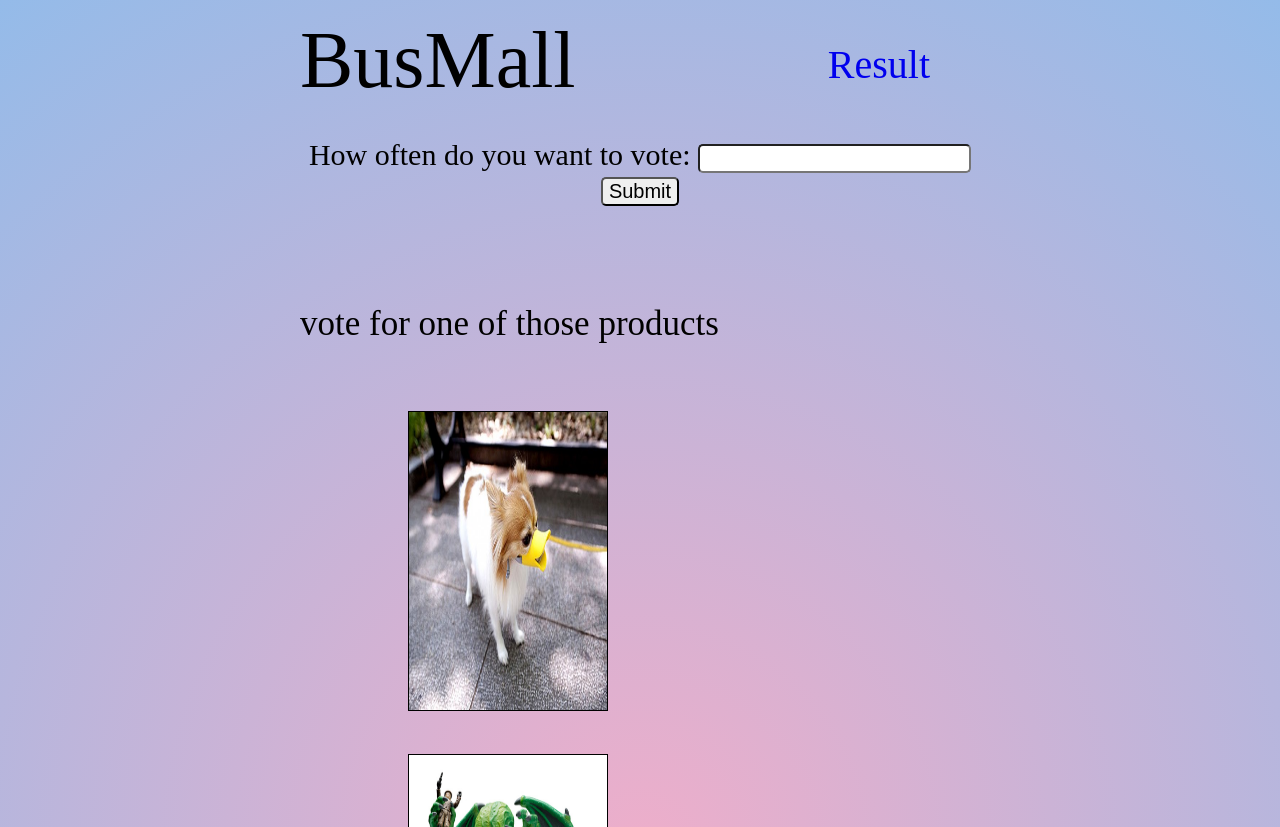
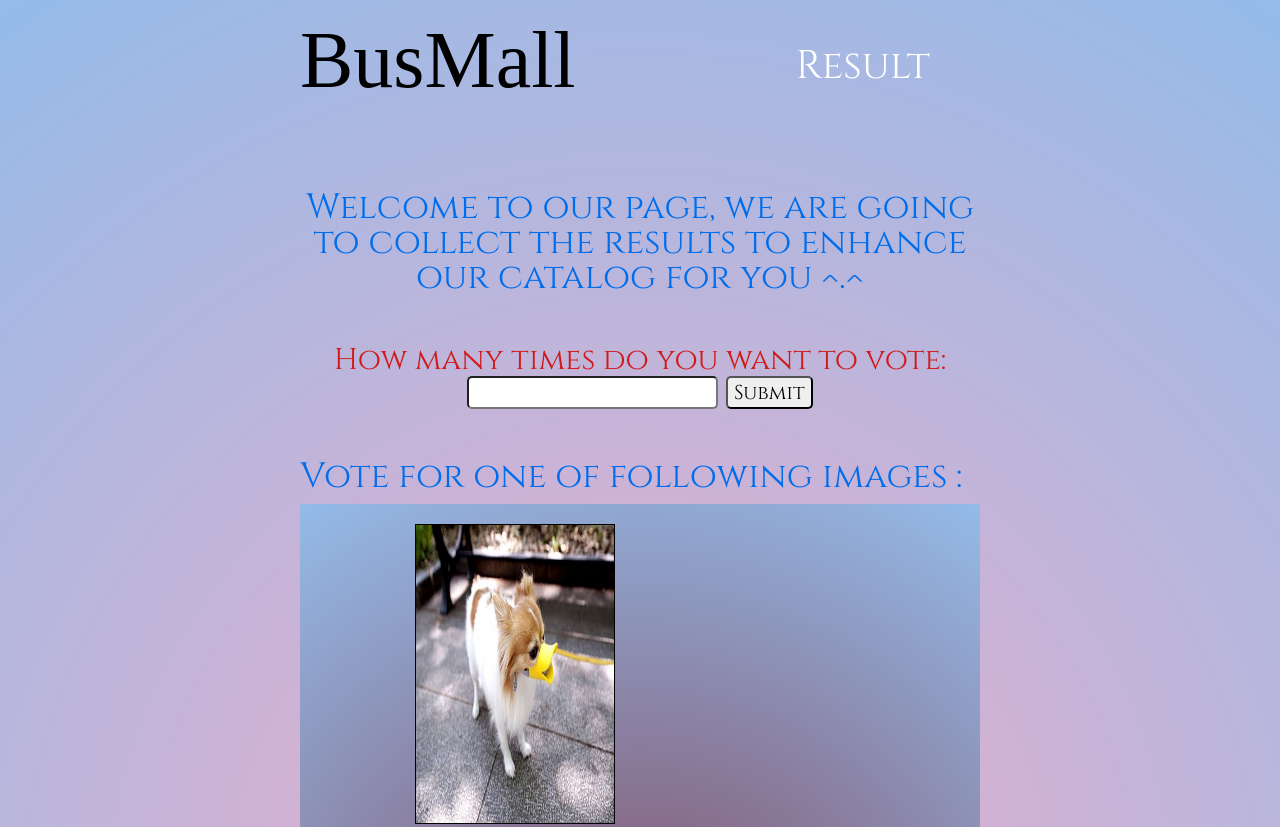
Before and after one commit to masalha-96/BusMall, a plain HTML site: page index.html in a window 1280 px wide. Shown: the top 827 px of the page. Drawn offline with Linux system fonts and the light colour scheme; a web font is replaced by a local one.

Commit message:
final touch for today

```diff
--- a/css/style.css
+++ b/css/style.css
@@ -8,15 +8,20 @@ html
     background: radial-gradient(circle, rgba(238,174,202,1) 0%, rgba(148,187,233,1) 100%);
 }
 
+/* div {
+    border: 2px black solid;
+} */
 
 /*Nav Part*/
 
 #myNav {
+
 margin: 20px 300px;
 padding-bottom: 100px;
 }
 
 #myNav h1 {
+    font-family: Frijole;
     float: left;
     text-align: left;
     font-size: 80px;
@@ -34,21 +39,40 @@ padding-bottom: 100px;
 }
 
 #myNav ul li a {
+    font-family: Cinzel;
+    color: white;
     margin: 0px 50px;
 text-decoration: none;
 }
+#myNav ul li a:hover
+{
+    font-size: 42px;
+    color: red;
+}
 
-/*form & p*/
+/* form & p */
+
+#para1 {
+    font-family: Cinzel;
+    color: rgb(0, 110, 236);
+    padding: 50px 0;
+    text-align: center;
+    margin: 0px 300px;
+    font-size: 35px;
+}
 #inputForm
 {
+    font-family: Cinzel;
+        color: rgb(209, 26, 26);
     font-size: 30px;
     text-align: center;
     clear: both;
     margin: 0px 300px;
-    padding-bottom: 100px;
+    padding-bottom: 50px;
 }
 
 #inputForm input, #submitBtn {
+    font-family: Cinzel;
     border-radius: 5px;
     font-size: 20px;
 }
@@ -58,8 +82,13 @@ color: red;
 
 
 /* para */
-div p{
-    margin: 0 300px;
+
+#para-div{
+    margin: 0px 300px;
+}
+#para-div p{
+    font-family: Cinzel;
+        color: rgb(0, 110, 236);
     clear: both;
     font-size: 35px;
 }
@@ -67,13 +96,13 @@ div p{
 /*Images Part*/
 #divImages {
     clear: both;
-    /* background-image: linear-gradient(to bottom right, red, yellow); */
-    margin: 50px 290px;
+    background: radial-gradient(circle, rgb(129, 75, 97) 0%, rgba(148,187,233,1) 100%);
+    margin: 10px 300px;
     /* border: 1px solid black; */
 }
 
 #divImages img {
-margin: 20px 118px;
+margin: 20px 115px;
 height: 300px;
 width: 200px;
 border: 1px solid black;
@@ -87,6 +116,7 @@ border: 1px solid black;
 }
 
 #resultBtn {
+    font-family: Cinzel;
     border-radius: 10px;
     font-size: 45px;
     margin: 50px 300px;
@@ -100,8 +130,9 @@ border: 1px solid black;
 
 #result ul {
     text-align: left;
-    font-size: 25px;
+    font-size: 30px;
 }
 #result ul li {
+    font-family:serif;
 line-height: 1.2;
 }
--- a/index.html
+++ b/index.html
@@ -6,6 +6,12 @@
     <meta http-equiv="X-UA-Compatible" content="IE=edge">
     <meta name="viewport" content="width=device-width, initial-scale=1.0">
     <title>BusMall</title>
+    <link rel="preconnect" href="https://fonts.gstatic.com">
+    <link href="https://fonts.googleapis.com/css2?family=Frijole&display=swap" rel="stylesheet">
+    <link rel="preconnect" href="https://fonts.gstatic.com">
+    <link href="https://fonts.googleapis.com/css2?family=Langar&display=swap" rel="stylesheet">
+    <link rel="preconnect" href="https://fonts.gstatic.com">
+<link href="https://fonts.googleapis.com/css2?family=Cinzel&display=swap" rel="stylesheet">
     <link rel="stylesheet" href="css/reset.css">
     <link rel="stylesheet" href="css/style.css">
 
@@ -22,15 +28,19 @@
         </ul>
     </div>
 
-    <form id="inputForm" >
-        <label for="text">How often do you want to vote:</label>
+    <p id="para1">
+        Welcome to our page, we are going to collect the results to enhance our catalog for you ^.^
+    </p>
+
+    <form id="inputForm">
+        <label for="text">How many times do you want to vote:</label>
         <input type="number" id="number" name="number">
         <input type="submit" value="Submit" id="submitBtn">
-    </form >
+    </form>
 
-    <div>
+    <div id="para-div">
         <p>
-            vote for one of those products
+            Vote for one of following images :
         </p>
     </div>
 
@@ -44,7 +54,7 @@
 
 
     <div id="result">
-        <button type="click" id="resultBtn" > Show Result  </button>
+        <button type="click" id="resultBtn"> Show Result </button>
         <!-- <ul>
             <li></li>
             <li></li>
--- a/js/app.js
+++ b/js/app.js
@@ -9,7 +9,7 @@ let centerImageIndex;
 let rightImageIndex;
 
 // global counters
-let maxAttempts = 5;
+let maxAttempts = 25;
 let userAttemptsCounter = 0;
 
 /* ============================================================================================================================================================ */
```
